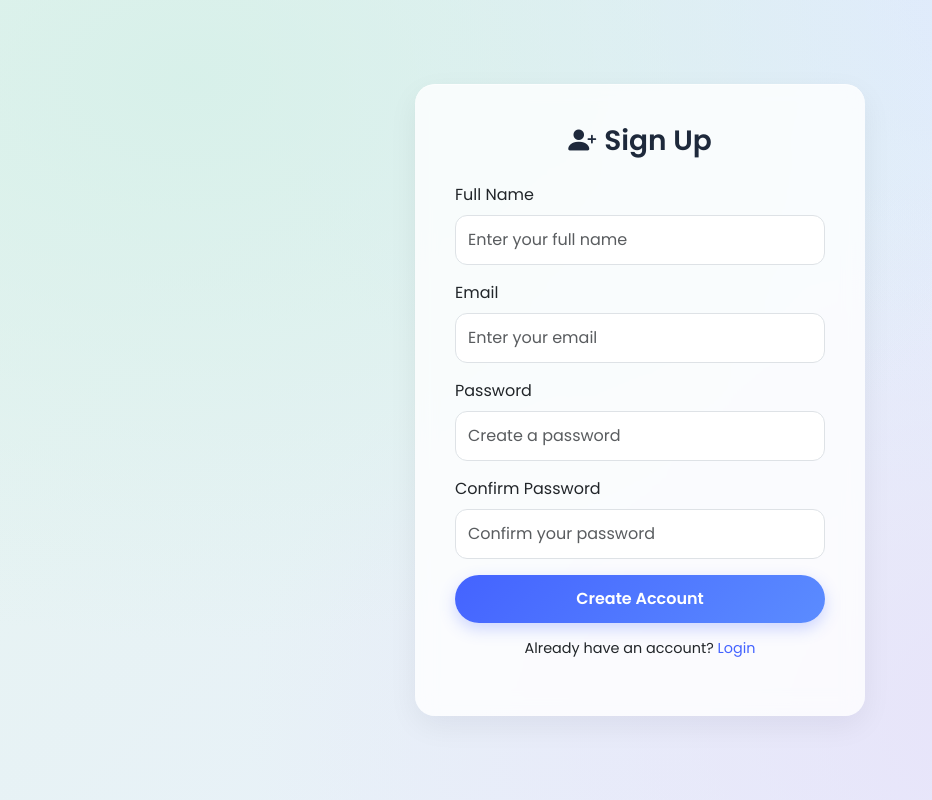
After one commit to MVBS-23/Resume-Analyzer, a Flask app: page /signup in a window 1280 px wide. The commit adds this page. Shown: the whole page, without its empty margins (0-932 px from the left). Run offline with Flask 3, Linux system fonts and the light colour scheme.

Commit message:
login and signup pages are added to the project

```diff
--- a/app.py
+++ b/app.py
@@ -1,8 +1,9 @@
 import os
 import re
+import io
 import fitz  # PyMuPDF
 import pandas as pd
-from flask import Flask, render_template, request, redirect, flash
+from flask import Flask, render_template, request, redirect, flash, session, url_for, send_file
 
 app = Flask(__name__)
 app.secret_key = "resume_secret_key"
@@ -17,12 +18,10 @@ if not os.path.exists(UPLOAD_FOLDER):
 
 
 def allowed_file(filename):
-    """Check file extension"""
     return "." in filename and filename.rsplit(".", 1)[1].lower() in ALLOWED_EXTENSIONS
 
 
 def extract_text_from_pdf(pdf_path):
-    """Extract plain text from PDF"""
     text = ""
     with fitz.open(pdf_path) as doc:
         for page in doc:
@@ -31,7 +30,6 @@ def extract_text_from_pdf(pdf_path):
 
 
 def score_resume(text, keywords):
-    """Count keyword matches in resume text"""
     score = 0
     for kw in keywords:
         if re.search(r"\b" + re.escape(kw) + r"\b", text, re.IGNORECASE):
@@ -39,8 +37,14 @@ def score_resume(text, keywords):
     return score
 
 
+# ---------------------- HOME (Protected) ----------------------
 @app.route("/", methods=["GET", "POST"])
 def upload_file():
+    if "user" not in session:   # protect home
+        return redirect(url_for("login"))
+
+    username = session.get("user")  # get logged in user
+
     if request.method == "POST":
         job_description = request.form.get("job_description")
         resumes = request.files.getlist("resumes")
@@ -53,7 +57,6 @@ def upload_file():
         results = []
         raw_scores = []
 
-        # Step 1: Score all resumes
         for file in resumes:
             if file and allowed_file(file.filename):
                 filepath = os.path.join(app.config["UPLOAD_FOLDER"], file.filename)
@@ -63,7 +66,6 @@ def upload_file():
                 score = score_resume(resume_text, keywords)
                 raw_scores.append((file.filename, score))
 
-        # Step 2: Normalize scores relative to best resume
         max_score = max([s for _, s in raw_scores]) if raw_scores else 1
 
         for filename, score in raw_scores:
@@ -84,12 +86,81 @@ def upload_file():
 
         df = pd.DataFrame(results).sort_values(by="Score", ascending=False).reset_index(drop=True)
 
-        print("Rendering results.html with:", df.to_dict(orient="records"))  # Debug
-        return render_template("results.html", results=df.to_dict(orient="records"))
+        # Save results to session for export
+        session["results"] = df.to_dict(orient="records")
 
-    # GET request → load index.html
-    return render_template("index.html")
+        return render_template("results.html", results=session["results"], username=username)
+
+    return render_template("index.html", username=username)
+
+
+# ---------------------- EXPORT RESULTS ----------------------
+@app.route("/export")
+def export():
+    if "results" not in session:
+        flash("No results available to export.")
+        return redirect(url_for("upload_file"))
+
+    df = pd.DataFrame(session["results"])
+
+    output = io.StringIO()
+    df.to_csv(output, index=False)
+    output.seek(0)
+
+    return send_file(
+        io.BytesIO(output.getvalue().encode("utf-8")),
+        mimetype="text/csv",
+        as_attachment=True,
+        download_name="resume_scores.csv"
+    )
+
+
+# ---------------------- LOGIN ----------------------
+@app.route("/login", methods=["GET", "POST"])
+def login():
+    if request.method == "POST":
+        email = request.form.get("email")
+        password = request.form.get("password")
+
+        # TODO: Replace with real authentication
+        if email == "admin@test.com" and password == "admin":
+            session["user"] = email  # set session
+            return redirect(url_for("upload_file"))
+        else:
+            flash("Invalid credentials, try again.")
+            return redirect(url_for("login"))
+
+    return render_template("login.html")
+
+
+# ---------------------- SIGNUP ----------------------
+@app.route("/signup", methods=["GET", "POST"])
+def signup():
+    if request.method == "POST":
+        name = request.form.get("name")
+        email = request.form.get("email")
+        password = request.form.get("password")
+        confirm_password = request.form.get("confirm_password")
+
+        if password != confirm_password:
+            flash("Passwords do not match!")
+            return redirect(url_for("signup"))
+
+        # TODO: Save user to database
+        session["user"] = name  # store name in session
+        flash("Account created successfully! Welcome, " + name)
+        return redirect(url_for("upload_file"))
+
+    return render_template("signup.html")
+
+
+# ---------------------- LOGOUT ----------------------
+@app.route("/logout")
+def logout():
+    session.pop("user", None)
+    flash("Logged out successfully.")
+    return redirect(url_for("login"))
 
 
 if __name__ == "__main__":
-    app.run(debug=True, port=5000)  # Force port 5000
+    app.run(debug=True, port=5000)
--- /dev/null
+++ b/templates/signup.html
@@ -0,0 +1,106 @@
+<!DOCTYPE html>
+<html lang="en">
+<head>
+  <meta charset="UTF-8" />
+  <meta name="viewport" content="width=device-width, initial-scale=1" />
+  <title>Sign Up • Resume Analyzer</title>
+
+  <!-- Bootstrap & Icons -->
+  <link href="https://cdn.jsdelivr.net/npm/bootstrap@5.3.3/dist/css/bootstrap.min.css" rel="stylesheet">
+  <link href="https://cdn.jsdelivr.net/npm/bootstrap-icons@1.11.3/font/bootstrap-icons.css" rel="stylesheet">
+  <!-- Google Fonts -->
+  <link href="https://fonts.googleapis.com/css2?family=Poppins:wght@400;600&display=swap" rel="stylesheet">
+
+  <style>
+    body {
+      font-family: 'Poppins', sans-serif;
+      background:
+        radial-gradient(1200px 800px at 15% 10%, rgba(214,240,233,0.9), transparent 70%),
+        radial-gradient(1200px 800px at 85% 90%, rgba(231,225,249,0.9), transparent 70%),
+        radial-gradient(1000px 700px at 80% 0%, rgba(223,233,255,0.9), transparent 80%),
+        linear-gradient(135deg, #e6f4ef, #e9efff);
+      background-attachment: fixed;
+      min-height: 100vh;
+      display: flex;
+      align-items: center;
+      justify-content: center;
+      margin: 0;
+    }
+    .card-glass {
+      width: 100%;
+      max-width: 450px;
+      background: #ffffffcc;
+      border-radius: 20px;
+      padding: 40px;
+      box-shadow:
+        0 10px 30px rgba(17, 24, 39, .06),
+        inset 0 1px 0 rgba(255,255,255,.5);
+      backdrop-filter: blur(10px);
+    }
+    .card-glass h3 {
+      font-weight: 700;
+      text-align: center;
+      margin-bottom: 25px;
+      color: #1e293b;
+    }
+    .form-control {
+      border-radius: 12px;
+      padding: 12px;
+    }
+    .btn-primary-soft {
+      background: linear-gradient(135deg, #4463ff, #5b8cff);
+      border: none;
+      color: #fff;
+      font-weight: 600;
+      padding: 12px;
+      border-radius: 999px;
+      width: 100%;
+      box-shadow: 0 6px 16px rgba(68,99,255,.25);
+      transition: transform 0.2s ease-in-out;
+    }
+    .btn-primary-soft:hover {
+      background: linear-gradient(135deg, #3556d4, #4a7aff);
+      transform: translateY(-2px);
+    }
+    .extra-links {
+      text-align: center;
+      margin-top: 15px;
+      font-size: 0.9rem;
+    }
+    .extra-links a {
+      text-decoration: none;
+      color: #4463ff;
+      font-weight: 500;
+    }
+  </style>
+</head>
+<body>
+
+  <div class="card-glass">
+    <h3><i class="bi bi-person-plus-fill me-2"></i>Sign Up</h3>
+    <form action="/signup" method="post">
+      <div class="mb-3">
+        <label class="form-label">Full Name</label>
+        <input type="text" name="name" class="form-control" placeholder="Enter your full name" required>
+      </div>
+      <div class="mb-3">
+        <label class="form-label">Email</label>
+        <input type="email" name="email" class="form-control" placeholder="Enter your email" required>
+      </div>
+      <div class="mb-3">
+        <label class="form-label">Password</label>
+        <input type="password" name="password" class="form-control" placeholder="Create a password" required>
+      </div>
+      <div class="mb-3">
+        <label class="form-label">Confirm Password</label>
+        <input type="password" name="confirm_password" class="form-control" placeholder="Confirm your password" required>
+      </div>
+      <button type="submit" class="btn-primary-soft">Create Account</button>
+    </form>
+    <div class="extra-links">
+      <p>Already have an account? <a href="/login">Login</a></p>
+    </div>
+  </div>
+
+</body>
+</html>
```
Also changed, not shown: templates/index.html (+36 -132 lines), templates/login.html (added, +98 -0 lines), templates/results.html (+19 -14 lines).
